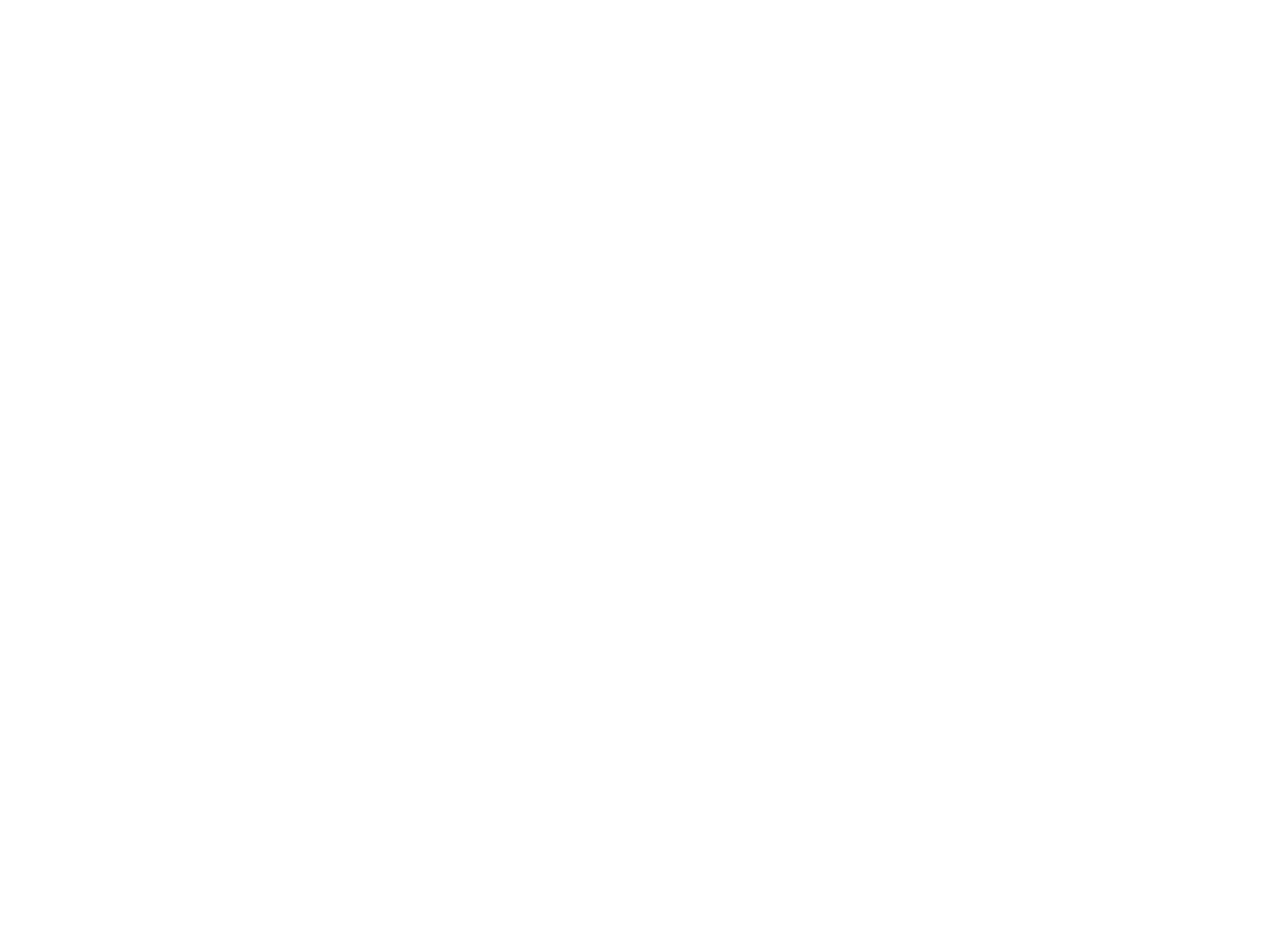
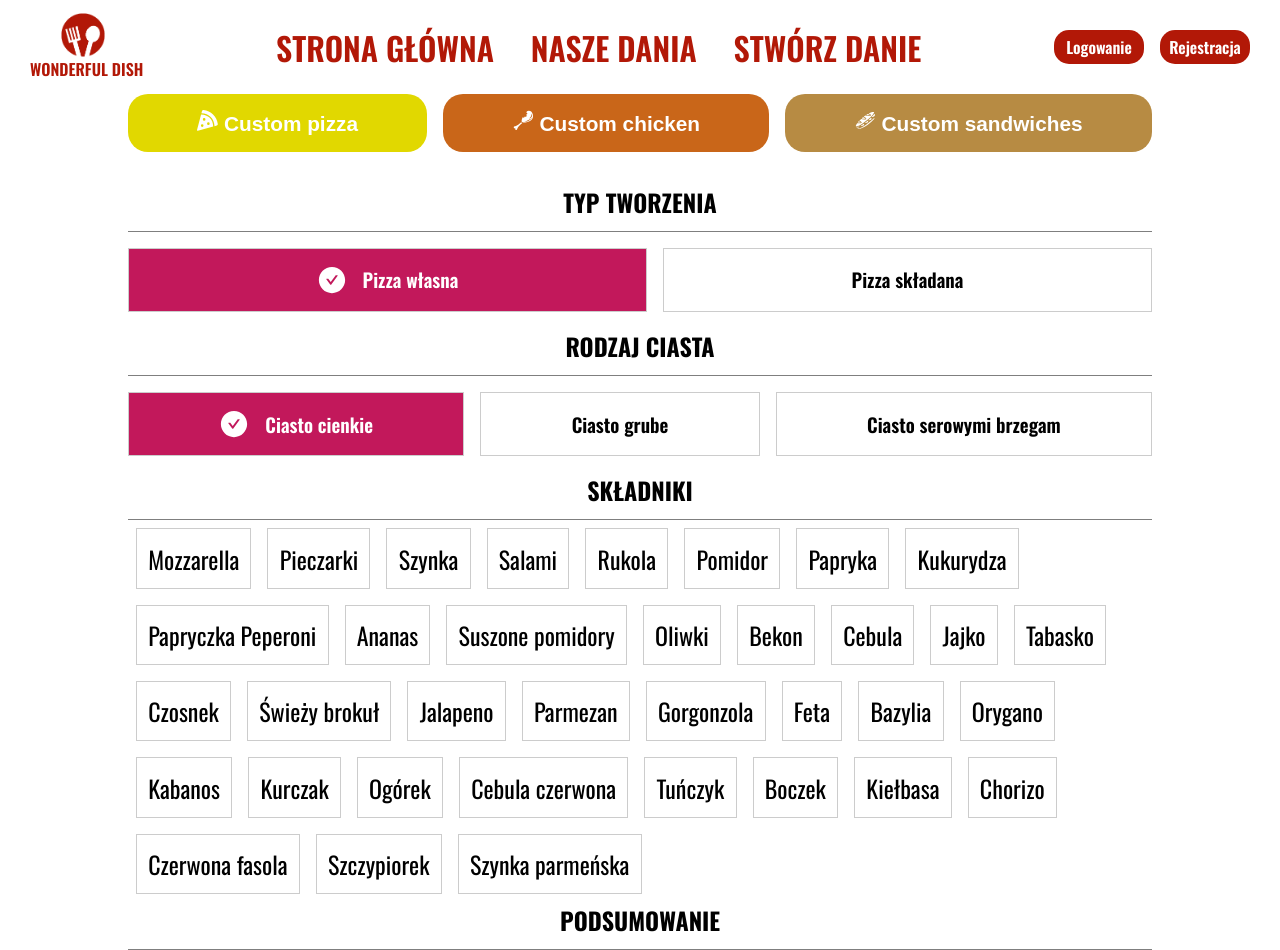
Before and after one commit to GrzegorzBanaszak/restaurant, a React (Create React App) app in the folder client/: page /make-dish in a window 1280 px wide. Before the commit this address had no page. Before the commit the page ends 800 px from the top, so only its background shows below. Built offline with nearby package versions, Linux system fonts and the light colour scheme.

Commit message:
Add style for a custom pizza make

```diff
--- a/client/src/App.js
+++ b/client/src/App.js
@@ -1,5 +1,6 @@
 import { BrowserRouter, Routes, Route } from "react-router-dom";
 import Layout from "./components/Layout";
+import MakeDishes from "./pages/MakeDishes";
 import Cart from "./pages/Cart";
 import Home from "./pages/Home";
 import Login from "./pages/Login";
@@ -16,6 +17,7 @@
           <Route path="register" element={<Register />} />
           <Route path="dishes" element={<OurDishes />} />
           <Route path="cart" element={<Cart />} />
+          <Route path="make-dish" element={<MakeDishes />} />
         </Route>
       </Routes>
     </BrowserRouter>
--- /dev/null
+++ b/client/src/components/MakeDishesPizza.jsx
@@ -0,0 +1,87 @@
+import { useState } from "react";
+import "../styles/components/MakeDishesPizza.scss";
+import { AiFillCheckCircle } from "react-icons/ai";
+import {
+  cakeTypeList,
+  defPizza,
+  typeList,
+  ingredientsList,
+} from "../utilis/makePizzaData";
+
+const MakeDishesPizza = () => {
+  const [pizza, setPizza] = useState(defPizza);
+
+  const handleChange = (type, value) => {
+    setPizza((prev) => ({ ...prev, [type]: value }));
+  };
+
+  const handleChangeIngredients = (value) => {
+    if (pizza.ingredients.includes(value)) {
+      setPizza((prev) => ({
+        ...prev,
+        ingredients: prev.ingredients.filter((item) => item !== value),
+      }));
+    } else {
+      setPizza((prev) => ({
+        ...prev,
+        ingredients: [...prev.ingredients, value],
+      }));
+    }
+  };
+
+  return (
+    <section className="makePizza">
+      <h3 className="makePizza__title">Typ tworzenia</h3>
+      <div className="makePizza__type">
+        {typeList.map((type, index) => (
+          <div
+            key={index}
+            onClick={() => handleChange("type", type)}
+            className={`makePizza__type--btn ${
+              pizza.type === type && "makePizza__type--active"
+            }`}
+          >
+            {pizza.type === type && (
+              <AiFillCheckCircle color="white" fontSize={30} />
+            )}
+            Pizza {type}
+          </div>
+        ))}
+      </div>
+      <h3 className="makePizza__title">Rodzaj ciasta</h3>
+      <div className="makePizza__type">
+        {cakeTypeList.map((type, index) => (
+          <div
+            key={index}
+            onClick={() => handleChange("cake", type)}
+            className={`makePizza__type--btn ${
+              pizza.cake === type && "makePizza__type--active"
+            }`}
+          >
+            {pizza.cake === type && (
+              <AiFillCheckCircle color="white" fontSize={30} />
+            )}
+            Ciasto {type}
+          </div>
+        ))}
+      </div>
+      <h3 className="makePizza__title">Składniki</h3>
+      <ul className="makePizza__list">
+        {ingredientsList.map((ingredient, index) => (
+          <li
+            onClick={() => handleChangeIngredients(ingredient)}
+            className={`${
+              pizza.ingredients.includes(ingredient) ? "selected" : ""
+            }`}
+            key={index}
+          >
+            {ingredient}
+          </li>
+        ))}
+      </ul>
+      <h3 className="makePizza__title">Podsumowanie</h3>
+    </section>
+  );
+};
+
+export default MakeDishesPizza;
--- /dev/null
+++ b/client/src/pages/MakeDishes.jsx
@@ -0,0 +1,37 @@
+import { useState } from "react";
+import "../styles/components/MakeDishes.scss";
+import { FaPizzaSlice } from "react-icons/fa";
+import { GiChickenLeg, GiSandwich } from "react-icons/gi";
+import MakeDishesPizza from "../components/MakeDishesPizza";
+const MakeDishes = () => {
+  const [makeSelect, setMakeSelect] = useState("");
+  return (
+    <section className="makeDishes">
+      <div className="makeDishes__container">
+        <div className="makeDishes__header">
+          <button
+            style={{ flexGrow: makeSelect === "pizza" ? 3 : 1 }}
+            onClick={() => setMakeSelect("pizza")}
+          >
+            <FaPizzaSlice /> Custom pizza
+          </button>
+          <button
+            style={{ flexGrow: makeSelect === "chicken" ? 3 : 1 }}
+            onClick={() => setMakeSelect("chicken")}
+          >
+            <GiChickenLeg /> Custom chicken
+          </button>
+          <button
+            style={{ flexGrow: makeSelect === "sandwich" ? 3 : 1 }}
+            onClick={() => setMakeSelect("sandwich")}
+          >
+            <GiSandwich /> Custom sandwiches
+          </button>
+        </div>
+        <MakeDishesPizza />
+      </div>
+    </section>
+  );
+};
+
+export default MakeDishes;
--- /dev/null
+++ b/client/src/styles/components/MakeDishes.scss
@@ -0,0 +1,42 @@
+@import "../settings/mixins.scss";
+@import "../settings/colors.scss";
+
+.makeDishes {
+  padding-top: toRem(94);
+  &__container {
+    margin: 0 1rem;
+    max-width: 1024px;
+  }
+  &__header {
+    display: flex;
+    flex-wrap: wrap;
+    gap: 1rem;
+    button {
+      flex-grow: 1;
+      padding: 1rem;
+      border-radius: 20px;
+      border: none;
+      color: white;
+      font-size: 1.3rem;
+      font-weight: 600;
+      cursor: pointer;
+    }
+    button:nth-of-type(1) {
+      background-color: #e1d800;
+    }
+    button:nth-of-type(2) {
+      background-color: #c96619;
+    }
+    button:nth-of-type(3) {
+      background-color: #b78b43;
+    }
+  }
+}
+
+@include desktop {
+  .makeDishes {
+    &__container {
+      margin: 0 auto;
+    }
+  }
+}
--- /dev/null
+++ b/client/src/styles/components/MakeDishesPizza.scss
@@ -0,0 +1,52 @@
+@import "../settings/mixins.scss";
+@import "../settings/colors.scss";
+
+.makePizza {
+  padding-top: 2rem;
+  &__title {
+    text-align: center;
+    font-size: 1.5rem;
+    text-transform: uppercase;
+    border-bottom: 1px solid rgba(0, 0, 0, 0.5);
+    padding-bottom: 0.7rem;
+  }
+  &__type {
+    display: flex;
+    flex-wrap: wrap;
+    gap: 1rem;
+    &--btn {
+      flex-grow: 1;
+      font-size: 1.2rem;
+      font-weight: 600;
+      text-align: center;
+      margin: 1rem 0;
+      border: 1px solid #ccc;
+      padding: 1rem 0;
+      cursor: pointer;
+      display: flex;
+      align-items: center;
+      justify-content: center;
+      gap: 1rem;
+    }
+    &--active {
+      background-color: #c2185b;
+      color: white;
+    }
+  }
+  &__list {
+    display: flex;
+    list-style-type: none;
+    flex-wrap: wrap;
+    li {
+      margin: 0.5rem;
+      padding: 0.7rem;
+      border: 1px solid #ccc;
+      font-size: 1.5rem;
+      cursor: pointer;
+    }
+    .selected {
+      color: white;
+      background-color: #2e7d32;
+    }
+  }
+}
--- /dev/null
+++ b/client/src/utilis/makePizzaData.js
@@ -0,0 +1,44 @@
+export const cakeTypeList = ["cienkie", "grube", "serowymi brzegam"];
+export const typeList = ["własna", "składana"];
+export const defPizza = {
+  type: "własna",
+  cake: "cienkie",
+  ingredients: [],
+};
+export const ingredientsList = [
+  "Mozzarella",
+  "Pieczarki",
+  "Szynka",
+  "Salami",
+  "Rukola",
+  "Pomidor",
+  "Papryka",
+  "Kukurydza",
+  "Papryczka Peperoni",
+  "Ananas",
+  "Suszone pomidory",
+  "Oliwki",
+  "Bekon",
+  "Cebula",
+  "Jajko",
+  "Tabasko",
+  "Czosnek",
+  "Świeży brokuł",
+  "Jalapeno",
+  "Parmezan",
+  "Gorgonzola",
+  "Feta",
+  "Bazylia",
+  "Orygano",
+  "Kabanos",
+  "Kurczak",
+  "Ogórek",
+  "Cebula czerwona",
+  "Tuńczyk",
+  "Boczek",
+  "Kiełbasa",
+  "Chorizo",
+  "Czerwona fasola",
+  "Szczypiorek",
+  "Szynka parmeńska",
+];
```
Also changed, not shown: client/src/components/PizzaOwn.jsx (added, +7 -0 lines).
